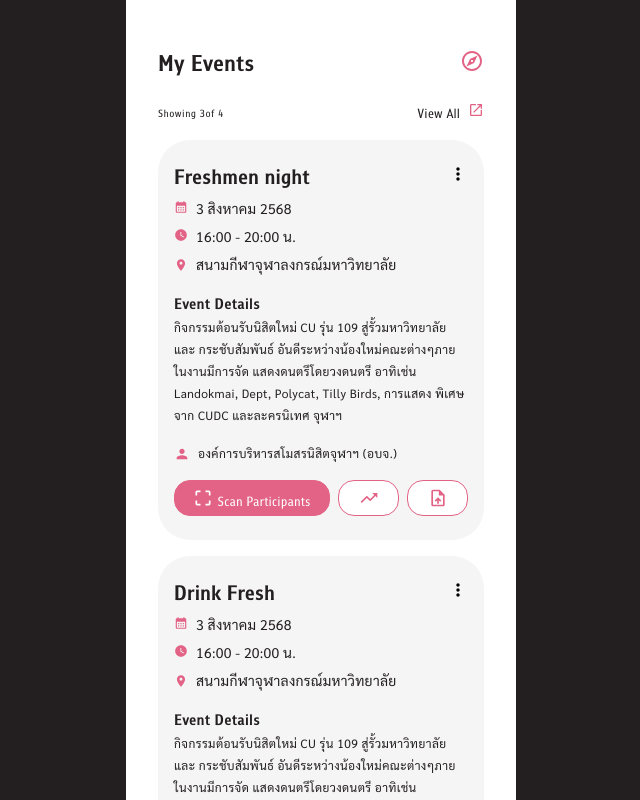
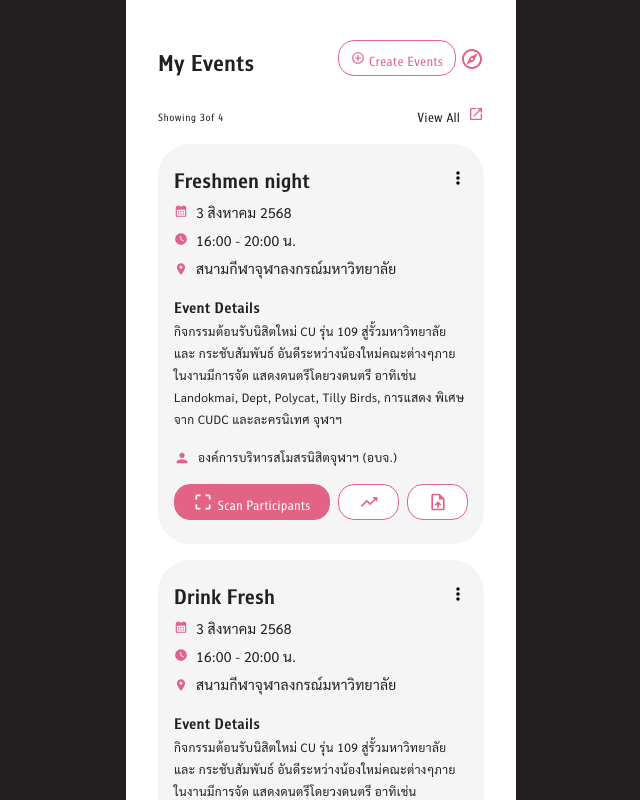
Before and after one commit to cunex-club/quickattend-mobile, a Next.js app: page /en in a window 1280 px wide. Shown: the whole page, without its empty margins (319-959 px from the left). Built offline with nearby package versions, Linux system fonts and the light colour scheme.

Commit message:
feat: create events button

```diff
--- a/messages/en.json
+++ b/messages/en.json
@@ -8,7 +8,8 @@
     "manageEvents": "Manage Events",
     "backofficeNote": "Access Backoffice to manage and edit events",
     "sortNewestOldest": "Event Date: Newest-Oldest",
-    "sortOldestNewest": "Event Date: Oldest-Newest"
+    "sortOldestNewest": "Event Date: Oldest-Newest",
+    "createEvent": "Create Events"
   },
   "discovery": {
     "explore": "Explore Events",
--- a/messages/th.json
+++ b/messages/th.json
@@ -8,7 +8,8 @@
     "manageEvents": "จัดการกิจกรรม",
     "backofficeNote": "เข้าสู่ Backoffice เพื่อจัดการและแก้ไขกิจกรรม",
     "sortNewestOldest": "วันที่จัดกิจกรรม: ใหม่สุด-เก่าสุด",
-    "sortOldestNewest": "วันที่จัดกิจกรรม: เก่าสุด-ใหม่สุด"
+    "sortOldestNewest": "วันที่จัดกิจกรรม: เก่าสุด-ใหม่สุด",
+    "createEvent": "สร้างกิจกรรม"
   },
   "discovery": {
     "explore": "สำรวจกิจกรรม",
--- a/src/app/[locale]/myevents/[id]/page.tsx
+++ b/src/app/[locale]/myevents/[id]/page.tsx
@@ -37,6 +37,8 @@ function MyEventDetail() {
   const [openLLEPopup, setOpenLLEPopup] = useState(false);
   const [openShareDropdown, setOpenShareDropdown] = useState(false);
   const [event, setEvent] = useState<EventInterface | null>(null);
+
+  const [tohref, setToHref] = useState("");
 
   useEffect(() => {
     const targetEvent = allEvents.filter(e => e.id === id)[0] ?? null;
@@ -282,7 +284,9 @@ function MyEventDetail() {
         <ArrowUpward sx={{ width: 24, height: 24 }} className="text-white" />
       </button>
 
-      {openLLEPopup && <LLEPopup setOpenLLEPopup={setOpenLLEPopup} />}
+      {openLLEPopup && (
+        <LLEPopup setOpenLLEPopup={setOpenLLEPopup} tohref={tohref} />
+      )}
     </div>
   );
 }
--- a/src/app/[locale]/page.tsx
+++ b/src/app/[locale]/page.tsx
@@ -11,6 +11,7 @@ import {
   ArrowUpward,
   ChevronLeft,
   ChevronRight,
+  AddCircleOutline,
 } from "@mui/icons-material";
 import LLEPopup from "@/components/popup/LLEPopup";
 import Link from "next/link";
@@ -37,6 +38,8 @@ export default function Home() {
   const [isInvisibleScrollToTop, setInvisibleScrollToTop] = useState(false);
   const [currentEvents, setCurrentEvents] = useState<EventInterface[]>([]);
   const [pastEvents, setPastEvents] = useState<EventInterface[]>([]);
+
+  const [tohref, setToHref] = useState("");
 
   const topRef = useRef<HTMLDivElement>(null);
   const bottomRef = useRef<HTMLDivElement>(null);
@@ -90,10 +93,27 @@ export default function Home() {
       {/* My Events */}
       <div className="mb-12">
         {/* Header */}
-        <div className="flex justify-between gap-4 mb-6">
+        <div className="flex justify-between gap-3 mb-6">
           <h1 className="headline-small-emphasized text-neutral-600">
             {tHome("myEvents")}
           </h1>
+
+          <div className="flex items-center gap-1 -translate-y-2 flex-wrap justify-end">
+            <QuickAttendButton
+              type="text"
+              variant="outline"
+              onClick={() => {
+                setOpenLLEPopup(true);
+              }}
+            >
+              <AddCircleOutline
+                sx={{ width: 14, height: 14 }}
+                className="text-primary"
+              />
+              <p className="translate-y-1 label-large-primary">
+                {tHome("createEvent")}
+              </p>
+            </QuickAttendButton>
             <Link
               href={"/discovery"}
               onClick={() => {
@@ -105,6 +125,7 @@ export default function Home() {
                 className="text-primary cursor-pointer"
               />
             </Link>
+          </div>
         </div>
 
         {/* Number of Results */}
@@ -315,7 +336,9 @@ export default function Home() {
         <ArrowUpward sx={{ width: 24, height: 24 }} className="text-white" />
       </button>
 
-      {openLLEPopup && <LLEPopup setOpenLLEPopup={setOpenLLEPopup} />}
+      {openLLEPopup && (
+        <LLEPopup setOpenLLEPopup={setOpenLLEPopup} tohref={tohref} />
+      )}
     </div>
   );
 }
--- a/src/app/[locale]/pastevents/[id]/page.tsx
+++ b/src/app/[locale]/pastevents/[id]/page.tsx
@@ -37,6 +37,8 @@ function PastEventDetail() {
   const [isInvisibleScrollToTop, setInvisibleScrollToTop] = useState(false);
   const [openLLEPopup, setOpenLLEPopup] = useState(false);
   const [event, setEvent] = useState<EventInterface | null>(null);
+
+  const [tohref, setToHref] = useState("");
 
   const tEvent = useTranslations("event");
   const tBreadCrumb = useTranslations("breadcrumb");
@@ -269,7 +271,9 @@ function PastEventDetail() {
         <ArrowUpward sx={{ width: 24, height: 24 }} className="text-white" />
       </button>
 
-      {openLLEPopup && <LLEPopup setOpenLLEPopup={setOpenLLEPopup} />}
+      {openLLEPopup && (
+        <LLEPopup setOpenLLEPopup={setOpenLLEPopup} tohref={tohref} />
+      )}
     </div>
   );
 }
--- a/src/components/card/MyEventCard.tsx
+++ b/src/components/card/MyEventCard.tsx
@@ -39,6 +39,8 @@ export default function MyEventCard({
   const router = useRouter();
   const [openLLEPopup, setOpenLLEPopup] = useState(false);
   const [openShareDropdown, setOpenShareDropdown] = useState(false);
+
+  const [tohref, setToHref] = useState("");
 
   const { showPageLoading, hidePageLoading } = usePageLoading();
 
@@ -203,7 +205,9 @@ export default function MyEventCard({
           </div>
         </div>
 
-        {openLLEPopup && <LLEPopup setOpenLLEPopup={setOpenLLEPopup} />}
+        {openLLEPopup && (
+          <LLEPopup setOpenLLEPopup={setOpenLLEPopup} tohref={tohref} />
+        )}
       </div>
     </Link>
   );
--- a/src/components/card/PastEventCard.tsx
+++ b/src/components/card/PastEventCard.tsx
@@ -41,6 +41,8 @@ export default function PastEventCard({
 }: PastEventCardProps) {
   const [openLLEPopup, setOpenLLEPopup] = useState(false);
   const [openDetail, setOpenDetail] = useState(false);
+
+  const [tohref, setToHref] = useState("");
 
   const { showPageLoading, hidePageLoading } = usePageLoading();
 
@@ -203,7 +205,9 @@ export default function PastEventCard({
       </Link>
 
       {/* LLE Popup */}
-      {openLLEPopup && <LLEPopup setOpenLLEPopup={setOpenLLEPopup} />}
+      {openLLEPopup && (
+        <LLEPopup setOpenLLEPopup={setOpenLLEPopup} tohref={tohref} />
+      )}
     </div>
   );
 }
```
Lines whose indentation alone changed are shown as unchanged.
